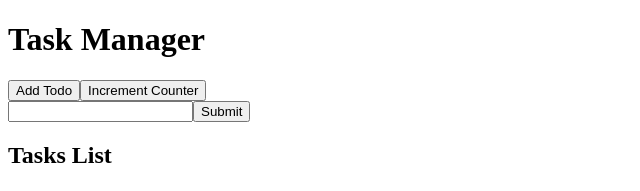
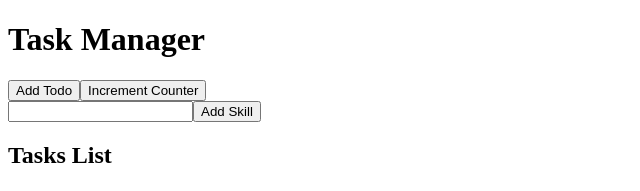
Before and after one commit to acciojob/react-memo-Aravindhan-Rajendran, a React app: page / in a window 1280 px wide. Shown: the top 191 px of the page, without its empty margins (0-640 px from the left). Built offline with nearby package versions, Linux system fonts and the light colour scheme.

Commit message:
Update App.js

```diff
--- a/src/components/App.js
+++ b/src/components/App.js
@@ -8,7 +8,7 @@ const App = () => {
   const [customTask, setCustomTask] = useState('');
 
   const addTask = () => {
-    setTasks((prevTasks) => [...prevTasks, 'New todo']);
+    setTasks((prevTasks) => [...prevTasks, `Todo ${prevTasks.length}`]);
   };
 
   const incrementCounter = () => {
@@ -38,7 +38,7 @@ const App = () => {
           value={customTask}
           onChange={handleCustomTaskChange}
         />
-        <button id="submit-custom-task" onClick={handleCustomTaskSubmit}>Submit</button>
+        <button id="skill-btn" onClick={handleCustomTaskSubmit}>Add Skill</button>
       </div>
       <UseMemo tasks={tasks} />
       <ReactMemo counter={counter} />
```
